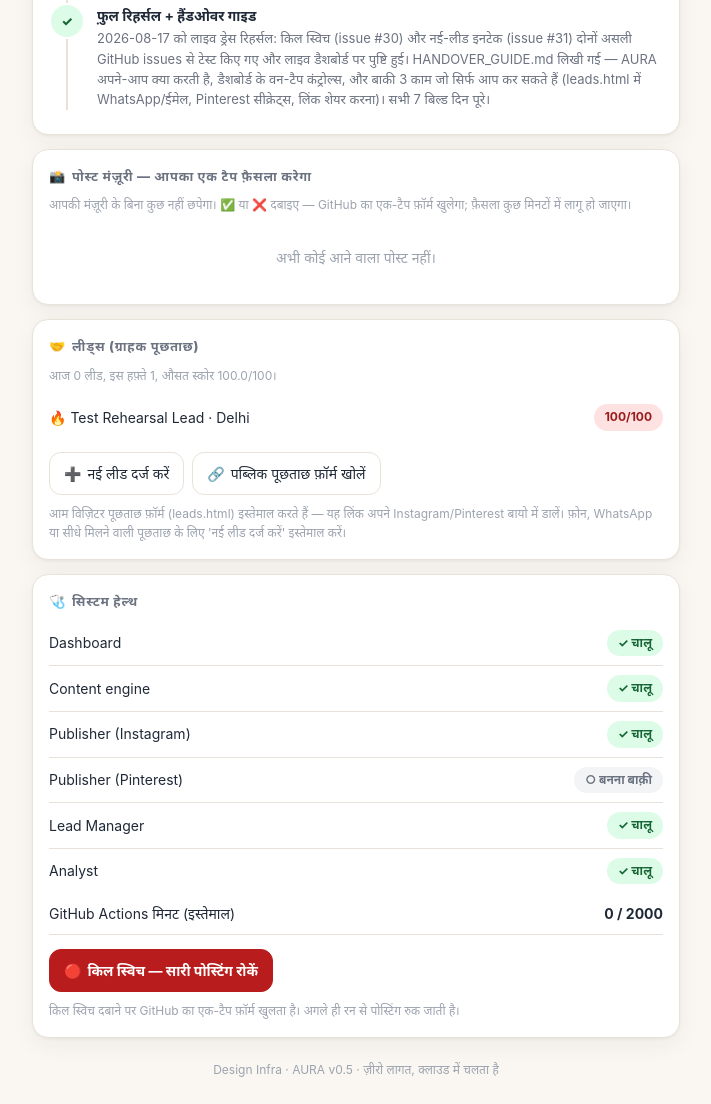
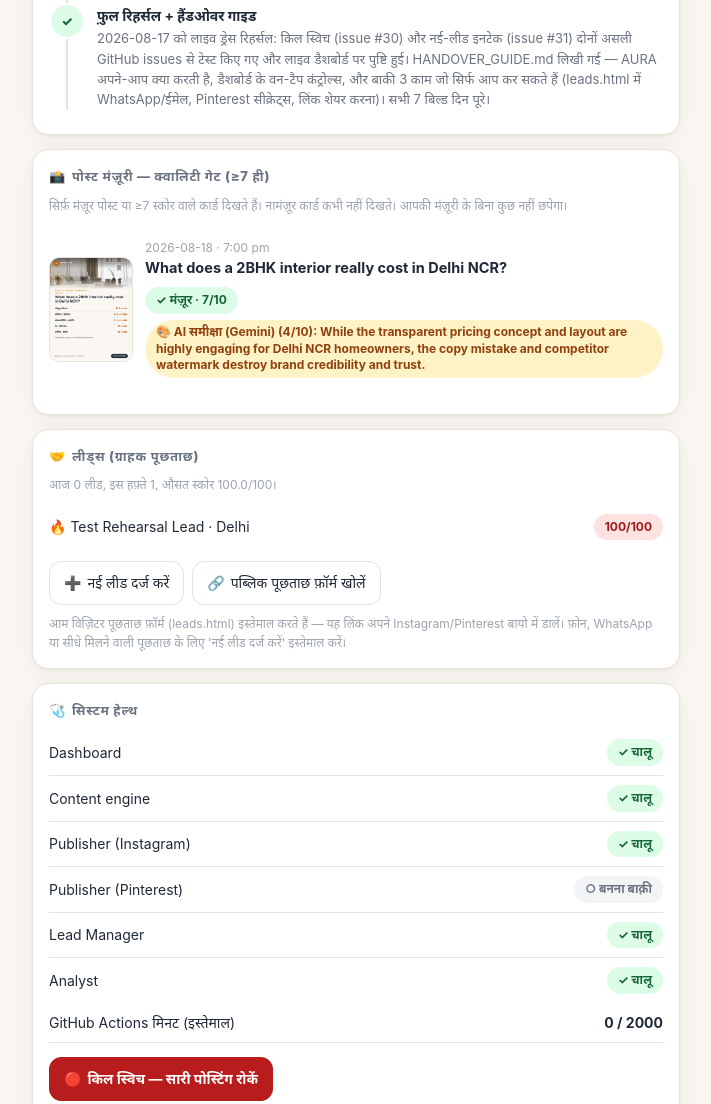
Before and after one commit to vickykenin-lang/design-infra-marketing, a website: page index.html in a window 1280 px wide. Shown: the part 1232-2336 px from the top of the page, without its empty margins (284-995 px from the left). Drawn offline with Linux system fonts and the light colour scheme.

Commit message:
Dashboard rule: never show rejected cards; only approved or business score >= 7 (Victor 2026-08-19)

```diff
--- a/index.html
+++ b/index.html
@@ -25,7 +25,6 @@
   body{font-family:-apple-system,'Segoe UI','Noto Sans Devanagari',Roboto,sans-serif;background:var(--bg);color:var(--ink);line-height:1.55;padding-bottom:56px;transition:background .4s,color .4s}
   .wrap{max-width:680px;margin:0 auto;padding:16px}
 
-  /* header */
   header{position:sticky;top:0;z-index:20;background:color-mix(in srgb,var(--surface) 88%,transparent);backdrop-filter:blur(12px);border-bottom:1px solid var(--line)}
   .gbar{height:3px;background:linear-gradient(90deg,#b45309,#d97706,#f59e0b,#d97706,#b45309);background-size:300% 100%;animation:flow 6s linear infinite}
   @keyframes flow{0%{background-position:0 0}100%{background-position:300% 0}}
@@ -39,7 +38,6 @@
   .lang button{border:0;background:transparent;padding:7px 12px;font-size:13px;cursor:pointer;color:var(--ink-2);transition:all .25s}
   .lang button.on{background:var(--ink);color:var(--bg);font-weight:700}
 
-  /* hero strip */
   .hero{margin-top:14px;border-radius:var(--radius);padding:18px;color:#fff;background:linear-gradient(135deg,#1c1917 0%,#44403c 55%,#78350f 130%);box-shadow:var(--shadow);position:relative;overflow:hidden}
   .hero::after{content:'';position:absolute;top:-60%;right:-20%;width:70%;height:220%;background:radial-gradient(closest-side,rgba(245,158,11,.28),transparent);animation:glow 5s ease-in-out infinite alternate}
   @keyframes glow{from{opacity:.5;transform:translateX(0)}to{opacity:1;transform:translateX(-14px)}}
@@ -49,14 +47,12 @@
   .hero .dot{display:inline-block;width:8px;height:8px;border-radius:50%;background:#4ade80;margin-right:6px;animation:pulse 1.6s infinite}
   @keyframes pulse{0%,100%{box-shadow:0 0 0 0 rgba(74,222,128,.55)}50%{box-shadow:0 0 0 7px rgba(74,222,128,0)}}
 
-  /* stat tiles */
   .tiles{display:grid;grid-template-columns:repeat(4,1fr);gap:10px;margin-top:14px}
   .tile{background:var(--surface);border:1px solid var(--line);border-radius:14px;padding:12px 8px;text-align:center;box-shadow:var(--shadow)}
   .tile b{display:block;font-size:22px;font-weight:800;font-variant-numeric:tabular-nums;color:var(--accent)}
   .tile span{font-size:11px;color:var(--ink-2);display:block;margin-top:2px;line-height:1.3}
   @media(max-width:420px){.tile b{font-size:19px}}
 
-  /* cards */
   .card{background:var(--surface);border:1px solid var(--line);border-radius:var(--radius);padding:16px;margin-top:14px;box-shadow:var(--shadow);opacity:0;transform:translateY(14px);animation:rise .5s forwards}
   .card:nth-of-type(2){animation-delay:.06s}.card:nth-of-type(3){animation-delay:.12s}.card:nth-of-type(4){animation-delay:.18s}.card:nth-of-type(5){animation-delay:.24s}.card:nth-of-type(6){animation-delay:.3s}
   @keyframes rise{to{opacity:1;transform:none}}
@@ -77,7 +73,6 @@
   .btn.danger{background:#b91c1c;border-color:#b91c1c;color:#fff;font-weight:700}
   .btn.speaking{background:var(--accent-soft);border-color:var(--accent);color:var(--accent)}
 
-  /* timeline */
   .meter{height:9px;background:var(--pend-bg);border-radius:999px;overflow:hidden;margin-top:6px;position:relative}
   .meter i{display:block;height:100%;background:linear-gradient(90deg,var(--accent),var(--accent-2));border-radius:999px;width:0;transition:width 1.2s cubic-bezier(.2,.8,.2,1);position:relative;overflow:hidden}
   .meter i::after{content:'';position:absolute;inset:0;background:linear-gradient(90deg,transparent,rgba(255,255,255,.45),transparent);animation:shine 2.2s infinite}
@@ -118,7 +113,7 @@
   <div class="gbar"></div>
   <div class="hrow">
     <div class="logo">DI</div>
-    <div class="htxt"><h1>Design Infra</h1><p data-en="AURA — AI CEO, Sales &amp; Marketing" data-hi="AURA — AI CEO, सेल्स और मार्केटिंग"></p></div>
+    <div class="htxt"><h1>Design Infra</h1><p data-en="AURA — AI CEO, Sales & Marketing" data-hi="AURA — AI CEO, सेल्स और मार्केटिंग"></p></div>
     <button class="hbtn" id="themeBtn" title="Theme">🌙</button>
     <div class="lang"><button id="btnHi" onclick="setLang('hi')">हिंदी</button><button id="btnEn" onclick="setLang('en')">EN</button></div>
   </div>
@@ -165,8 +160,8 @@
   </div>
 
   <div class="card">
-    <h2>📸 <span data-en="Post approvals — your tap decides" data-hi="पोस्ट मंज़ूरी — आपका एक टैप फ़ैसला करेगा"></span></h2>
-    <p class="note" style="margin:0 0 12px" data-en="Nothing publishes without your approval. Tap ✅ or ❌ — a one-tap GitHub form opens; your decision takes effect within minutes." data-hi="आपकी मंज़ूरी के बिना कुछ नहीं छपेगा। ✅ या ❌ दबाइए — GitHub का एक-टैप फ़ॉर्म खुलेगा; फ़ैसला कुछ मिनटों में लागू हो जाएगा।"></p>
+    <h2>📸 <span data-en="Post approvals — quality gate (≥7 only)" data-hi="पोस्ट मंज़ूरी — क्वालिटी गेट (≥7 ही)"></span></h2>
+    <p class="note" style="margin:0 0 12px" data-en="Only approved posts or cards with business score ≥ 7 are shown. Rejected cards never appear. Nothing publishes without your approval." data-hi="सिर्फ़ मंज़ूर पोस्ट या ≥7 स्कोर वाले कार्ड दिखते हैं। नामंज़ूर कार्ड कभी नहीं दिखते। आपकी मंज़ूरी के बिना कुछ नहीं छपेगा।"></p>
     <div id="approvalBox"><div class="empty">…</div></div>
   </div>
 
@@ -191,7 +186,7 @@
     <p class="note" data-en="Tapping the kill switch opens a one-tap GitHub form. Publishing stops at the very next run." data-hi="किल स्विच दबाने पर GitHub का एक-टैप फ़ॉर्म खुलता है। अगले ही रन से पोस्टिंग रुक जाती है।"></p>
   </div>
 
-  <footer>Design Infra · AURA v0.5 · <span data-en="Zero cost, runs in the cloud" data-hi="ज़ीरो लागत, क्लाउड में चलता है"></span></footer>
+  <footer>Design Infra · AURA v0.6 · <span data-en="Quality gate: approved or score ≥ 7 only" data-hi="क्वालिटी गेट: सिर्फ़ मंज़ूर या ≥7"></span></footer>
 </div>
 <div class="toast" id="toast"></div>
 
@@ -210,18 +205,16 @@ progress:{"updated":"2026-08-14","plan":[
  {"day":6,"title_en":"Communication + Voice — bilingual panel, kill switch test","title_hi":"संवाद + आवाज़ — द्विभाषी पैनल, किल स्विच टेस्ट","status":"pending","detail_en":"","detail_hi":""},
  {"day":7,"title_en":"Full dress rehearsal + handover guide","title_hi":"फ़ुल रिहर्सल + हैंडओवर गाइड","status":"pending","detail_en":"","detail_hi":""}]},
 status:{"updated":"2026-08-14","overall":"green","overall_note_en":"Day 1 build in progress. No automation running yet.","overall_note_hi":"दिन 1 का निर्माण जारी। अभी कोई ऑटोमेशन नहीं चल रहा।","kill_switch":false,"actions_minutes_used":0,"actions_minutes_budget":2000,"stats":{"posts":0,"scheduled":0,"leads":0,"reach":0},"components":[{"name":"Dashboard","status":"green"},{"name":"Content engine","status":"pending"},{"name":"Publisher (Instagram)","status":"pending"},{"name":"Publisher (Pinterest)","status":"pending"},{"name":"Lead Manager","status":"pending"},{"name":"Analyst","status":"pending"}]},
-messages:{"updated":"2026-08-14","messages":[{"date":"2026-08-14","from":"AURA","en":"Namaste Vickey! Your marketing system's foundation is ready. This dashboard is your window into everything — progress, posts, leads and my decisions. Today I captured Design Infra's profile and set our four brand differentiators. Next: free AI API keys, then Instagram and Pinterest connections.","hi":"नमस्ते विकी जी! आपके मार्केटिंग सिस्टम की नींव तैयार है। यह डैशबोर्ड आपकी खिड़की है — प्रगति, पोस्ट, लीड्स और मेरे फ़ैसले, सब यहीं दिखेंगे। आज मैंने Design Infra की प्रोफ़ाइल दर्ज की और ब्रांड की 4 ख़ास बातें तय कीं। आगे: मुफ़्त AI API keys, फिर Instagram और Pinterest कनेक्शन।"}]}
+messages:{"updated":"2026-08-14","messages":[{"date":"2026-08-14","from":"AURA","en":"Namaste Vickey! Your marketing system's foundation is ready.","hi":"नमस्ते विकी जी! आपके मार्केटिंग सिस्टम की नींव तैयार है।"}]}
 };
 let DATA={progress:INLINE.progress,status:INLINE.status,messages:INLINE.messages};
 
 function toast(t){const el=document.getElementById('toast');el.textContent=t;el.classList.add('show');setTimeout(()=>el.classList.remove('show'),2600);}
 
-/* theme */
 function setTheme(t){document.body.classList.toggle('dark',t==='dark');localStorage.setItem('aura_theme',t);document.getElementById('themeBtn').textContent=t==='dark'?'☀️':'🌙';}
 document.getElementById('themeBtn').onclick=()=>setTheme(document.body.classList.contains('dark')?'light':'dark');
 setTheme(localStorage.getItem('aura_theme')||(matchMedia('(prefers-color-scheme: dark)').matches?'dark':'light'));
 
-/* clock + greeting */
 function tick(){
   const n=new Date();
   const opts={hour:'2-digit',minute:'2-digit',second:'2-digit',hour12:true};
@@ -232,7 +225,6 @@ function tick(){
 }
 setInterval(tick,1000);
 
-/* count-up tiles */
 function countUp(){
   document.querySelectorAll('.cnt').forEach(el=>{
     const target=+el.dataset.v||0,cur=+el.textContent||0;
@@ -252,11 +244,22 @@ function setLang(l){
 
 async function load(){
   const bust='?t='+Date.now();
-  for(const f of ['progress','status','messages','approvals','qa_report','customer_report','leads','lead_daily_report']){
+  for(const f of ['progress','status','messages','approvals','qa_report','customer_report','business_report','leads','lead_daily_report']){
     try{const r=await fetch('data/'+f+'.json'+bust);if(r.ok)DATA[f]=await r.json();}catch(e){}
   }
   try{const r=await fetch('content/calendar.json'+bust);if(r.ok)DATA.cal=await r.json();}catch(e){}
   render();
+}
+
+/** LOCKED RULE (Victor 2026-08-19): dashboard never shows rejected cards.
+ *  Show only: approved OR business_report score >= 7. */
+function isDashboardEligible(date, ap, biz){
+  const st = ap[date];
+  if (st === 'rejected') return false;
+  if (st === 'approved') return true;
+  const score = biz && biz[date] && typeof biz[date].score === 'number' ? biz[date].score : null;
+  if (score !== null && score >= 7) return true;
+  return false;
 }
 
 function render(){
@@ -301,26 +304,27 @@ function render(){
     const dayNow=(p.plan.find(d=>d.status==='in_progress')||{}).day||Math.min(7,done+1);
     document.getElementById('sysline').textContent=LANG==='hi'?('सिस्टम: निर्माण जारी (दिन '+dayNow+'/7)'):('System: building (Day '+dayNow+' of 7)');
   }
-  // approvals panel
+  // approvals panel — RULE: never show rejected; only approved or score >= 7
   const ab=document.getElementById('approvalBox');
   if(DATA.cal&&DATA.cal.days){
     const ap=DATA.approvals||{};
+    const biz=DATA.business_report||{};
     const todayStr=new Date(Date.now()+330*60000).toISOString().slice(0,10);
     const qa=DATA.qa_report||{};
-    const upcoming=DATA.cal.days.filter(d=>d.date>=todayStr).filter(d=>{
-      const qv=qa[d.date];
-      return !(qv&&qv.verdict==='reject');
-    }).slice(0,7);
+    const upcoming=DATA.cal.days
+      .filter(d=>d.date>=todayStr || ap[d.date]==='approved')
+      .filter(d=>isDashboardEligible(d.date, ap, biz))
+      .slice(0,7);
     if(upcoming.length){
       const cust=DATA.customer_report||{};
       ab.innerHTML=upcoming.map(d=>{
         const st=ap[d.date];
-        const chip=st==='approved'?'<span class="pill green">✓ '+(LANG==='hi'?'मंज़ूर':'Approved')+'</span>'
-                 :st==='rejected'?'<span class="pill red">✖ '+(LANG==='hi'?'नामंज़ूर':'Rejected')+'</span>'
-                 :'<span class="pill amber">⏳ '+(LANG==='hi'?'आपके फ़ैसले का इंतज़ार':'Awaiting your decision')+'</span>';
+        const score=(biz[d.date]&&biz[d.date].score!=null)?biz[d.date].score:null;
+        const chip=st==='approved'?'<span class="pill green">✓ '+(LANG==='hi'?'मंज़ूर':'Approved')+(score!=null?' · '+score+'/10':'')+'</span>'
+                 :'<span class="pill amber">⏳ '+(LANG==='hi'?'आपके फ़ैसले का इंतज़ार':'Awaiting your decision')+(score!=null?' · '+score+'/10':'')+'</span>';
         const okU='https://github.com/'+REPO+'/issues/new?title='+encodeURIComponent('APPROVE '+d.date);
         const noU='https://github.com/'+REPO+'/issues/new?title='+encodeURIComponent('REJECT '+d.date)+'&body='+encodeURIComponent(LANG==='hi'?'वजह (छोटी सी लिख दें):\n':'Reason (short):\n');
-        const btns=st?'':'<a class="abtn ok" target="_blank" href="'+okU+'">✅ '+(LANG==='hi'?'मंज़ूर':'Approve')+'</a><a class="abtn no" target="_blank" href="'+noU+'">❌ '+(LANG==='hi'?'नामंज़ूर':'Reject')+'</a>';
+        const btns=st==='approved'?'':'<a class="abtn ok" target="_blank" href="'+okU+'">✅ '+(LANG==='hi'?'मंज़ूर':'Approve')+'</a><a class="abtn no" target="_blank" href="'+noU+'">❌ '+(LANG==='hi'?'नामंज़ूर':'Reject')+'</a>';
         const qv=qa[d.date];
         let qaBadge='';
         if(qv&&qv.verdict&&qv.verdict!=='skipped'&&qv.verdict!=='error'){
@@ -336,14 +340,13 @@ function render(){
           const clbl=LANG==='hi'?'ग्राहक की नज़र से (Kimi)':'Customer reaction (Kimi)';
           custBadge='<div class="pill '+ccls+'" style="margin-top:6px;display:block;white-space:normal;line-height:1.4">👤 '+clbl+' ('+(cv.score||'-')+'/10): '+(cv.gut_reaction||'')+'</div>';
         }
-        return '<div class="appr"><a href="content/queue/'+d.date+'-ig.png" target="_blank"><img loading="lazy" src="content/queue/'+d.date+'-ig.png" alt=""></a>'+
+        return '<div class="appr"><a href="content/queue/'+d.date+'-ig.png" target="_blank"><img loading="lazy" src="content/queue/'+d.date+'-ig.png" alt="" onerror="this.style.display=\'none\'"></a>'+
           '<div class="ainfo"><div class="ad">'+d.date+' · 7:00 pm</div><div class="ah">'+(d.ig&&d.ig.hook_en||'')+'</div>'+chip+qaBadge+custBadge+'<div style="margin-top:8px">'+btns+'</div></div></div>';
       }).join('');
     } else {
-      ab.innerHTML='<div class="empty">'+(LANG==='hi'?'अभी कोई आने वाला पोस्ट नहीं।':'No upcoming posts.')+'</div>';
+      ab.innerHTML='<div class="empty">'+(LANG==='hi'?'कोई मंज़ूर / ≥7 कार्ड नहीं। नामंज़ूर कार्ड छुपाए गए हैं।':'No approved or ≥7 cards. Rejected cards are hidden.')+'</div>';
     }
   }
-  // leads
   const lb=document.getElementById('leadsBox');
   const ldr=DATA.lead_daily_report;
   document.getElementById('leadsSummary').textContent = ldr ? (LANG==='hi'?ldr.note_hi:ldr.note_en) : '';
```
